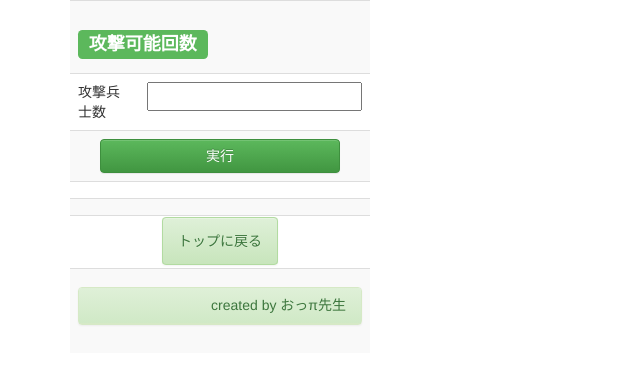
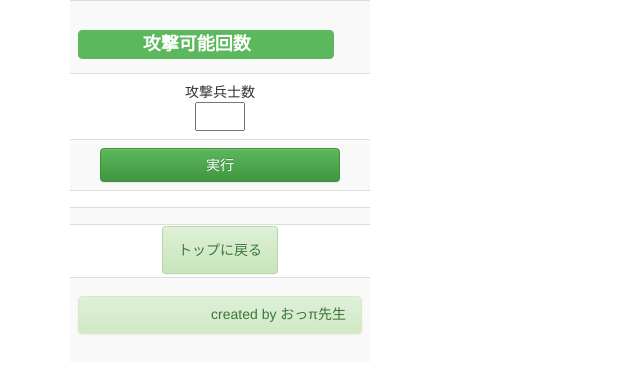
Before and after one commit to oppaiappo/oppaiappo.github.io, a plain HTML site: page sanhime/heisuu.html in a window 1280 px wide. Shown: the whole page, without its empty margins (0-640 px from the left). Drawn offline with Linux system fonts and the light colour scheme.

Commit message:
Change file
Change heisuu.html

```diff
--- a/sanhime/heisuu.html
+++ b/sanhime/heisuu.html
@@ -90,12 +90,12 @@ function keisanHeisuu(heisuu, $detail){
 <div class="container theme-showcase" role="main">
 <form name="heisuu" id="heisuu" action="">
 	<table class="table table-striped" style="width:300px">
-		<tr><th colspan="2"><h3><span class="label label-success">攻撃可能回数</span></h3></th></tr>
-		<tr><td>攻撃兵士数</td>
-		<td>
-			<input type="tel" name="heisuu_input" id="heisuu_input" value="" />
-		<!-- Enter Post回避-->
-		<input type="text" name="dummy" style="position:absolute;visibility:hidden">
+		<tr><th colspan="2"><h3><span class="label label-success">　　　攻撃可能回数　　　　</span></h3></th></tr>
+		<tr><td colspan="2" align="center">
+			<div>攻撃兵士数</div>
+			<div><input type="tel" name="heisuu_input" id="heisuu_input" value="" style="width:50px; ime-mode: disabled;" /></div>
+			<!-- Enter Post回避-->
+			<input type="text" name="dummy" style="position:absolute;visibility:hidden">
 		</td></tr>
 		<tr><td colspan="2" align="center"><input type="button" class="btn btn-success" style="width:240px" value="実行" onclick="onButtonClick();" /></td></tr>
 		<tr><td><div id="output"></div></td><td><div id="half_output"></div></td></tr>
```
